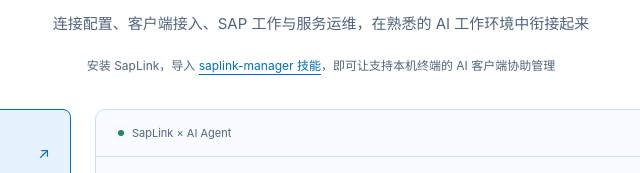
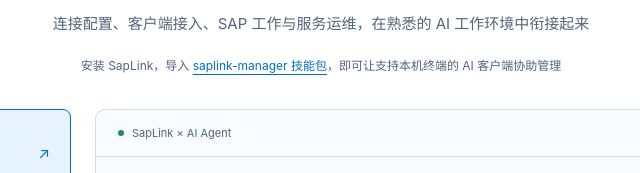
Before and after one commit to OneOFF-ive/saplink-website, a website: page dist/index.html in a window 1280 px wide. Shown: the part 2539-2712 px from the top of the page, 319-959 px from the left. Drawn offline with Linux system fonts and the light colour scheme.

Commit message:
fix: download the latest skill package from the website

```diff
--- a/dist/index.html
+++ b/dist/index.html
@@ -42,7 +42,7 @@
 </div><p class="feature-scope-note">以上为场景示意；可分析的数据范围取决于目标 SAP 系统、用户权限及 AI 客户端，分析结论需结合业务口径核实</p></section>
 <section id="ai-management" class="lifecycle container section" aria-labelledby="lifecycle-title">
   <div class="section-heading"><div class="eyebrow blue">AI 全生命周期管理</div><h2 id="lifecycle-title">从首次配置，到日常维护<br>AI 全程协同管理</h2><p>连接配置、客户端接入、SAP 工作与服务运维，在熟悉的 AI 工作环境中衔接起来</p></div>
-  <p class="lifecycle-prerequisite">安装 SapLink，导入 <a href="https://github.com/OneOFF-ive/saplink/tree/main/skills/saplink-manager" target="_blank" rel="noopener noreferrer">saplink-manager 技能</a>，即可让支持本机终端的 AI 客户端协助管理</p>
+  <p class="lifecycle-prerequisite">安装 SapLink，导入 <a href="/downloads/skills/latest/saplink-manager.zip" download="saplink-manager.zip">saplink-manager 技能包</a>，即可让支持本机终端的 AI 客户端协助管理</p>
   <div class="lifecycle-layout">
     <div class="lifecycle-tabs" role="tablist" aria-label="AI 管理步骤">
       <button class="lifecycle-tab" id="lifecycle-connect" role="tab" aria-selected="true" aria-controls="lifecycle-panel"><span class="lifecycle-number">01</span><span><strong>配置 SAP 连接</strong><small>录入信息，测试目标系统</small></span><span aria-hidden="true">↗</span></button>
```
